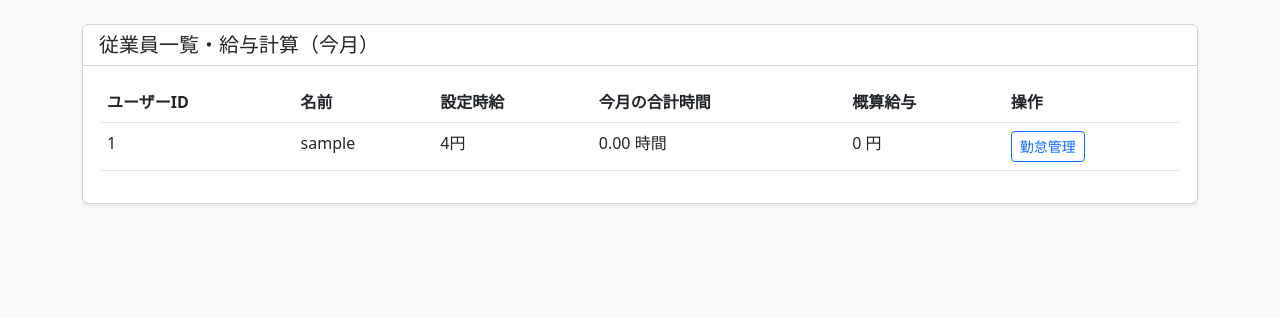
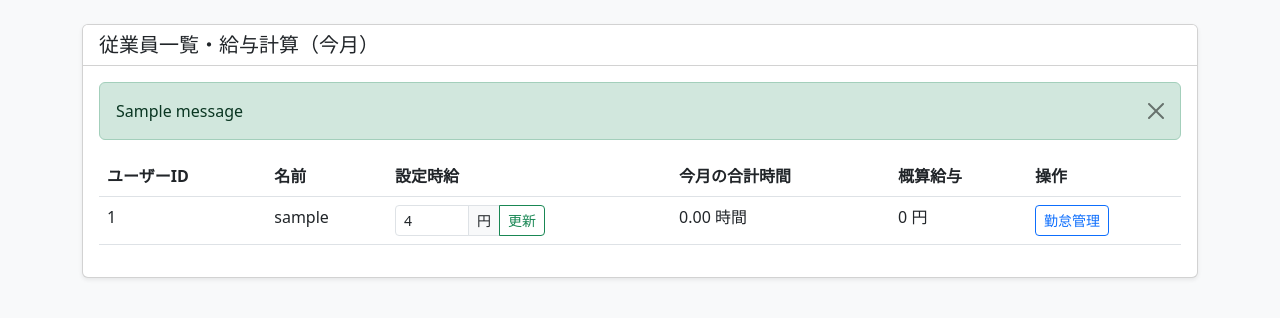
Before and after one commit to Mari714323/attendance-management-app, a Flask app: template templates/admin.html in a window 1280 px wide. Shown: the part 56-374 px from the top of the page. Run offline with Flask 3, Linux system fonts and the light colour scheme; the template is opened without the code that fills it: values that come from a table or form of the project are taken from there, others are empty; tables that the repository leaves empty hold one stand-in row (values such as "Sample post"); one stand-in notice (Sample message) is shown.

Commit message:
Implement individual hourly rate update feature

```diff
--- a/app.py
+++ b/app.py
@@ -302,6 +302,25 @@ def admin_delete_attendance(attendance_id):
     # 元の従業員の勤怠一覧ページに戻る
     return redirect(url_for('admin_user_attendance', user_id=user_id))
 
+@app.route('/admin/update_rate/<int:user_id>', methods=['POST'])
+def admin_update_rate(user_id):
+    # 1. 管理者権限チェック
+    if 'user_id' not in session or session.get('role') != 'admin':
+        return redirect(url_for('login'))
+
+    # 2. フォームから送られてきた新しい時給を取得
+    new_rate = request.form.get('hourly_rate')
+
+    if new_rate:
+        # 3. 対象のユーザーを取得して時給を書き換え
+        user = User.query.get_or_404(user_id)
+        user.hourly_rate = int(new_rate)
+        db.session.commit()
+        flash(f'{user.username} さんの時給を {new_rate} 円に更新しました')
+
+    # 4. 管理者パネルへ戻る
+    return redirect(url_for('admin_dashboard'))
+
 if __name__ == '__main__':
     # 実行時にデータベースとテーブルを自動作成する
     with app.app_context():
--- a/templates/admin.html
+++ b/templates/admin.html
@@ -20,7 +20,18 @@
                     <div class="card-header bg-white">
                         <h5 class="mb-0">従業員一覧・給与計算（今月）</h5>
                     </div>
+
                     <div class="card-body">
+                        {% with messages = get_flashed_messages() %}
+                            {% if messages %}
+                                {% for message in messages %}
+                                <div class="alert alert-success alert-dismissible fade show" role="alert">
+                                    {{ message }}
+                                    <button type="button" class="btn-close" data-bs-dismiss="alert" aria-label="Close"></button>
+                                </div>
+                                {% endfor %}
+                            {% endif %}
+                        {% endwith %}
                         <table class="table table-hover">
                             <thead>
                                 <tr>
@@ -38,7 +49,15 @@
                                     <tr>
                                         <td>{{ user.id }}</td>
                                         <td>{{ user.username }}</td>
-                                        <td>{{ "{:,}".format(user.hourly_rate) }}円</td>
+                                        <td>
+                                            <form action="{{ url_for('admin_update_rate', user_id=user.id) }}" method="POST" class="d-flex align-items-center">
+                                            <div class="input-group input-group-sm" style="width: 150px;">
+                                                <input type="number" name="hourly_rate" class="form-control" value="{{ user.hourly_rate }}" min="0" required>
+                                                <span class="input-group-text">円</span>
+                                                <button class="btn btn-outline-success" type="submit">更新</button>
+                                            </div>
+                                            </form>
+                                        </td>
                                         <td>{{ stats.total_hours }} 時間</td>
                                         <td>{{ "{:,}".format(stats.total_salary) }} 円</td>
                                         <td>
```
Also changed, not shown: templates/admin_attendance.html (+10 -0 lines).
